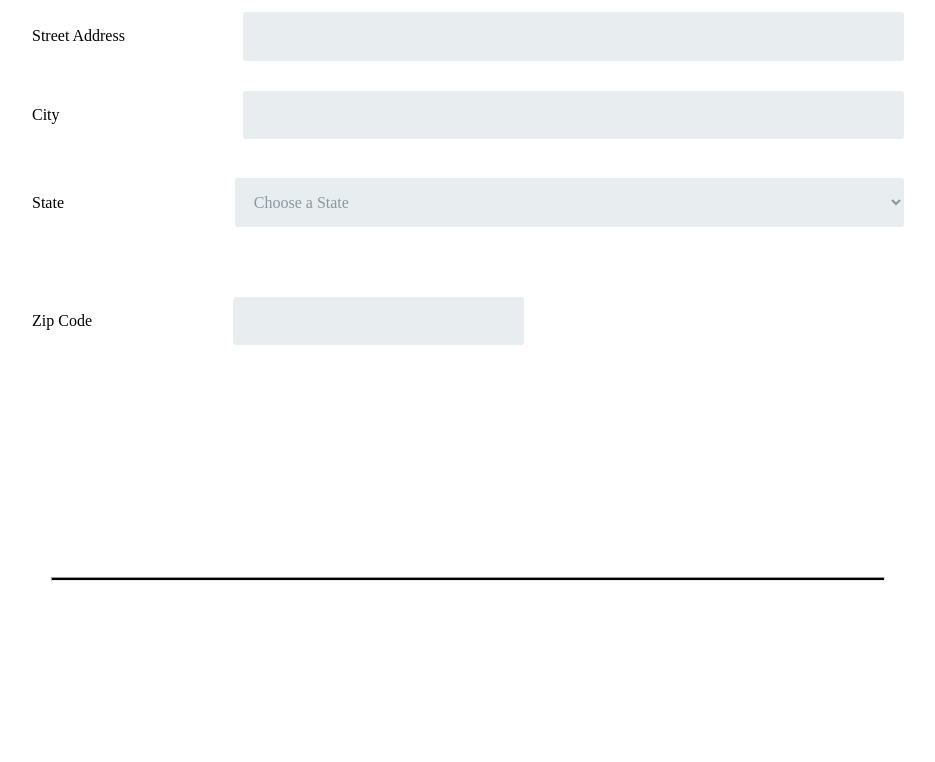
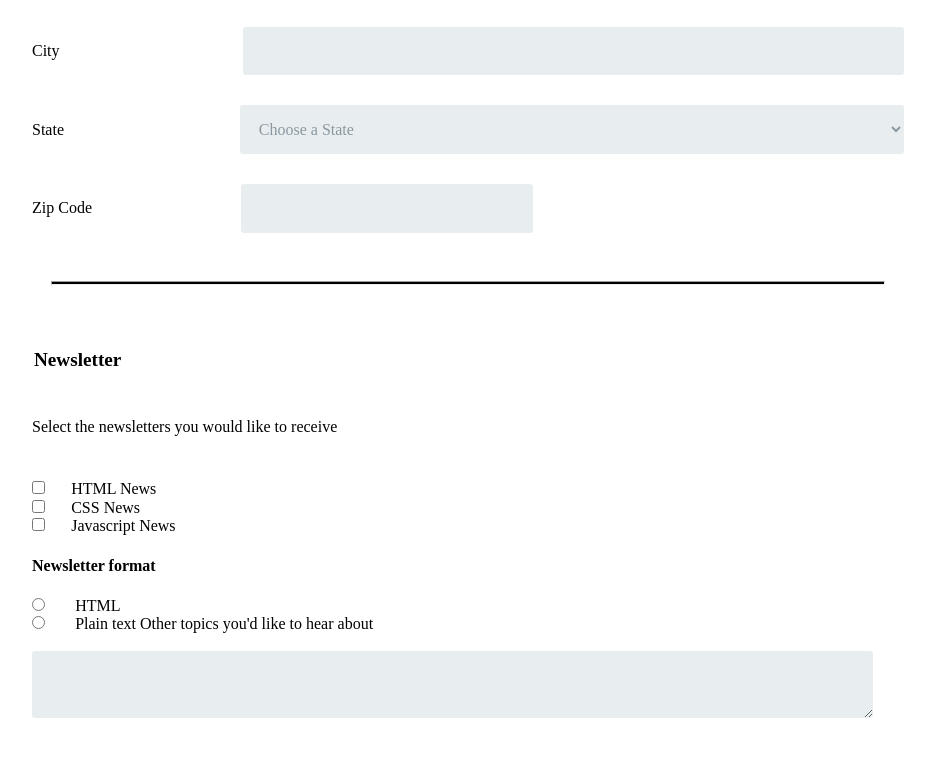
Before and after one commit to TJ-The-Dev/techdegree-project3, a plain HTML site: page index.html in a window 1280 px wide. Shown: the part 818-1580 px from the top of the page, without its empty margins (172-1107 px from the left). Drawn offline with Linux system fonts and the light colour scheme.

Commit message:
added a font and changed a p tag to a label

```diff
--- a/index.html
+++ b/index.html
@@ -5,6 +5,8 @@
     <meta name="viewport" content="width=device-width, initial-scale=1">
     <link rel="stylesheet" href="styles.css">
     <link rel="stylesheet" href="normalize.css">
+    <link rel="preconnect" href="https://fonts.gstatic.com">
+<link href="https://fonts.googleapis.com/css2?family=Merriweather:ital,wght@1,300&display=swap" rel="stylesheet">
     <title>Registration Form</title>
   </head>
   <body>
@@ -125,11 +127,11 @@
       <h4>Newsletter format</h4>
 
       <input type="radio" id="my-html" name="html" value="news-html">
-  <label for="html" class="light">HTML</label><br>
+  <label for="my-html" class="light">HTML</label><br>
   <input type="radio" id="text" name="plain-text" value="plain-text">
   <label for="text" class="light">Plain text</label>
 
-      <p id="other">Other topics you'd like to hear about</p>
+      <label id="other">Other topics you'd like to hear about</label>
       <textarea id="bio" name="user_bio"></textarea>
       <button type="submit">Sign Up</button>
      <h5>Copyright The Code Review</h5>
--- a/styles.css
+++ b/styles.css
@@ -1,3 +1,8 @@
+*
+{
+    font-family: serif, 'Merriweather';
+}
+
 header {
     color: white;
     background-color: black;
@@ -137,11 +142,12 @@ p {
 }
 
 fieldset {
-    margin: 15%;
+    margin-left: 15%;
+    margin-right: 15%;
 }
 
 #zip {
-    width: 23%;
+    width: 24%;
 }
 
 #zip-code {
@@ -185,6 +191,7 @@ input:focus {
 #bio {
     width: 93%;
     margin-bottom: 5%;
+    margin-top: 2%;
 }
 
 button {
@@ -233,6 +240,20 @@ button {
 h5 {
     margin-top: 0%;
 }
+#state {
+    border: none;
+    border-radius: 3px;
+    font-size: 16px;
+    height: auto;
+    margin: 0;
+    outline: 0;
+    padding: 15px;
+    width: 95%;
+    background-color: #e8eeef;
+    color: #8a97a0;
+    margin-bottom: 30px;
+    margin-top: 0%;
+}
 
 
   }
```
Also changed, not shown: normalize.css.
